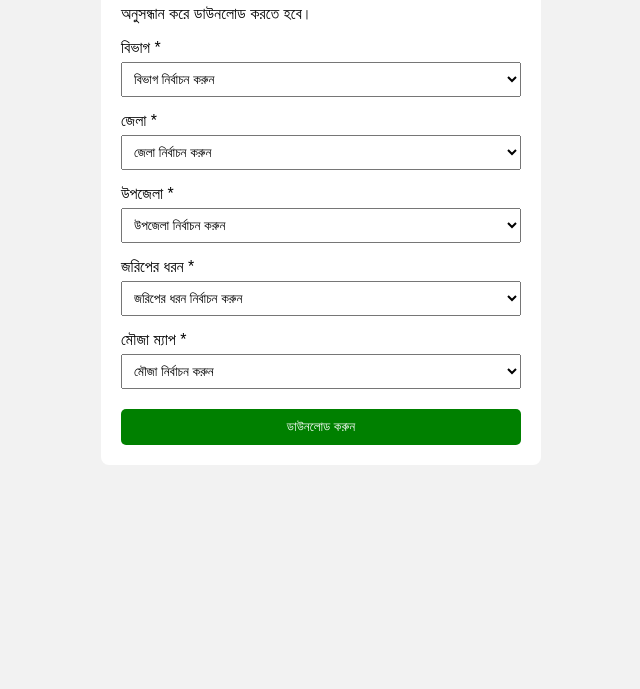
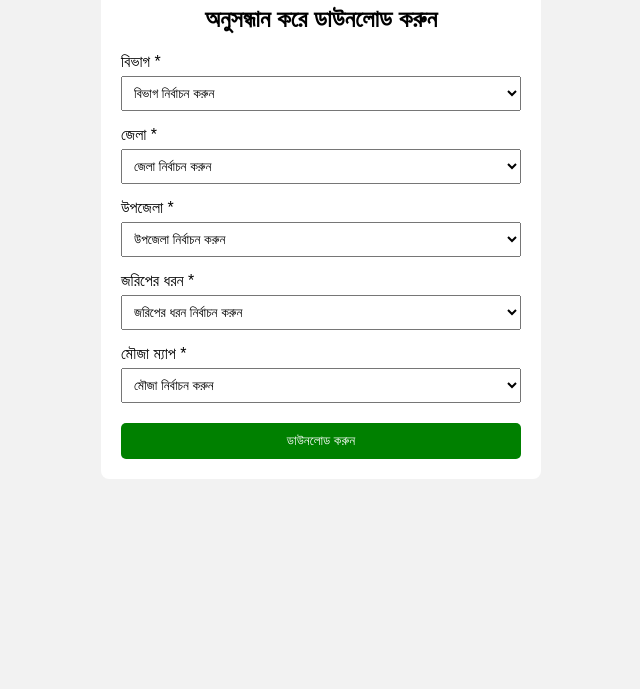
Before and after one commit to enoksha/E-Noksha, a plain HTML site: page index.html in a window 1280 px wide. Shown: the part 111-800 px from the top of the page, without its empty margins (319-959 px from the left). Drawn offline with Linux system fonts and the light colour scheme.

Commit message:
index.html

```diff
--- a/index.html
+++ b/index.html
@@ -9,7 +9,7 @@
 <body>
   <div class="container">
     <h2>E-Noksha</h2>
-    <p>অনুসন্ধান করে ডাউনলোড করতে হবে।</p>
+    <h2>অনুসন্ধান করে ডাউনলোড করুন</h2>
 
     <form id="mouzaForm">
       <label>বিভাগ *</label>
```
